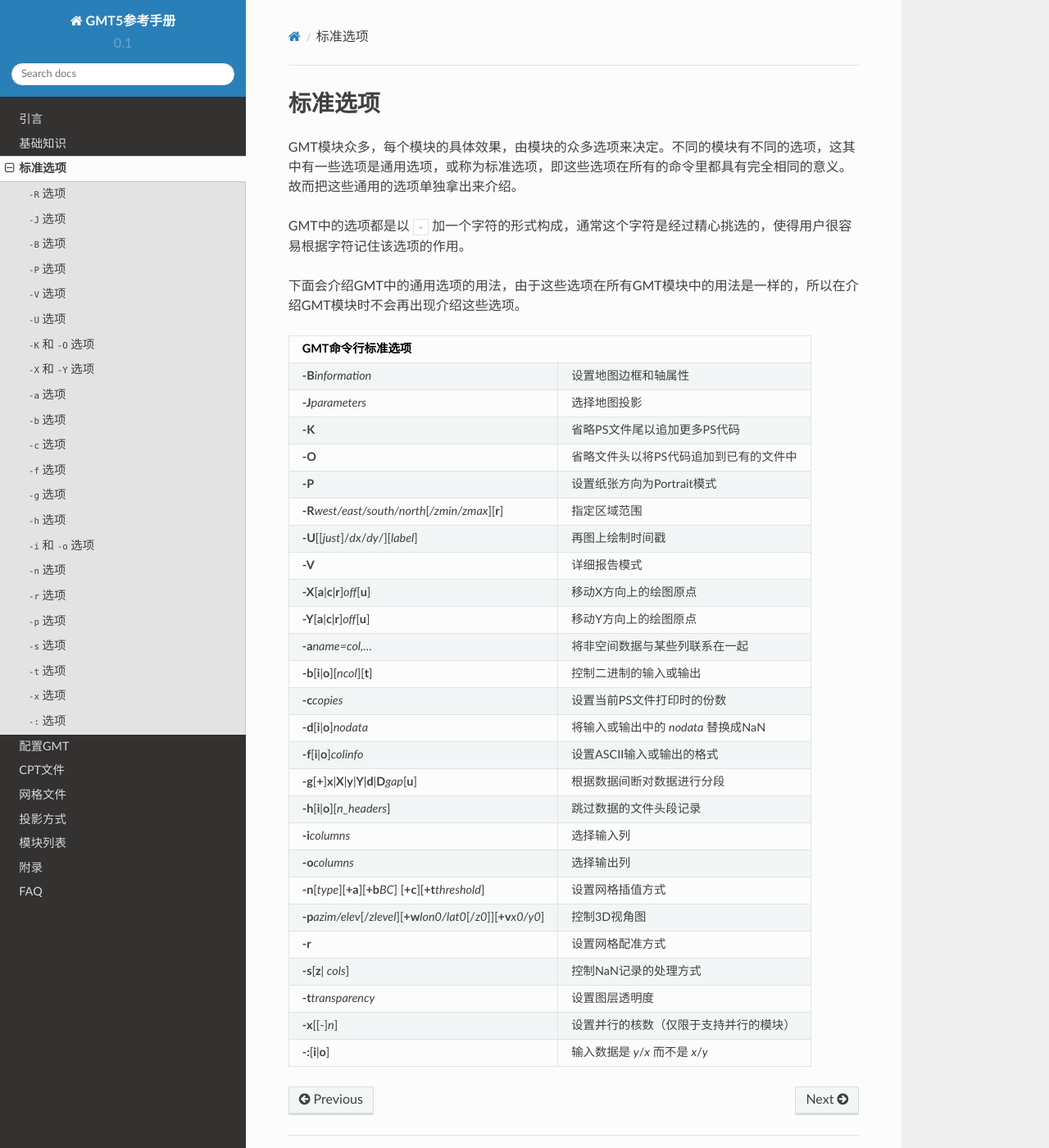
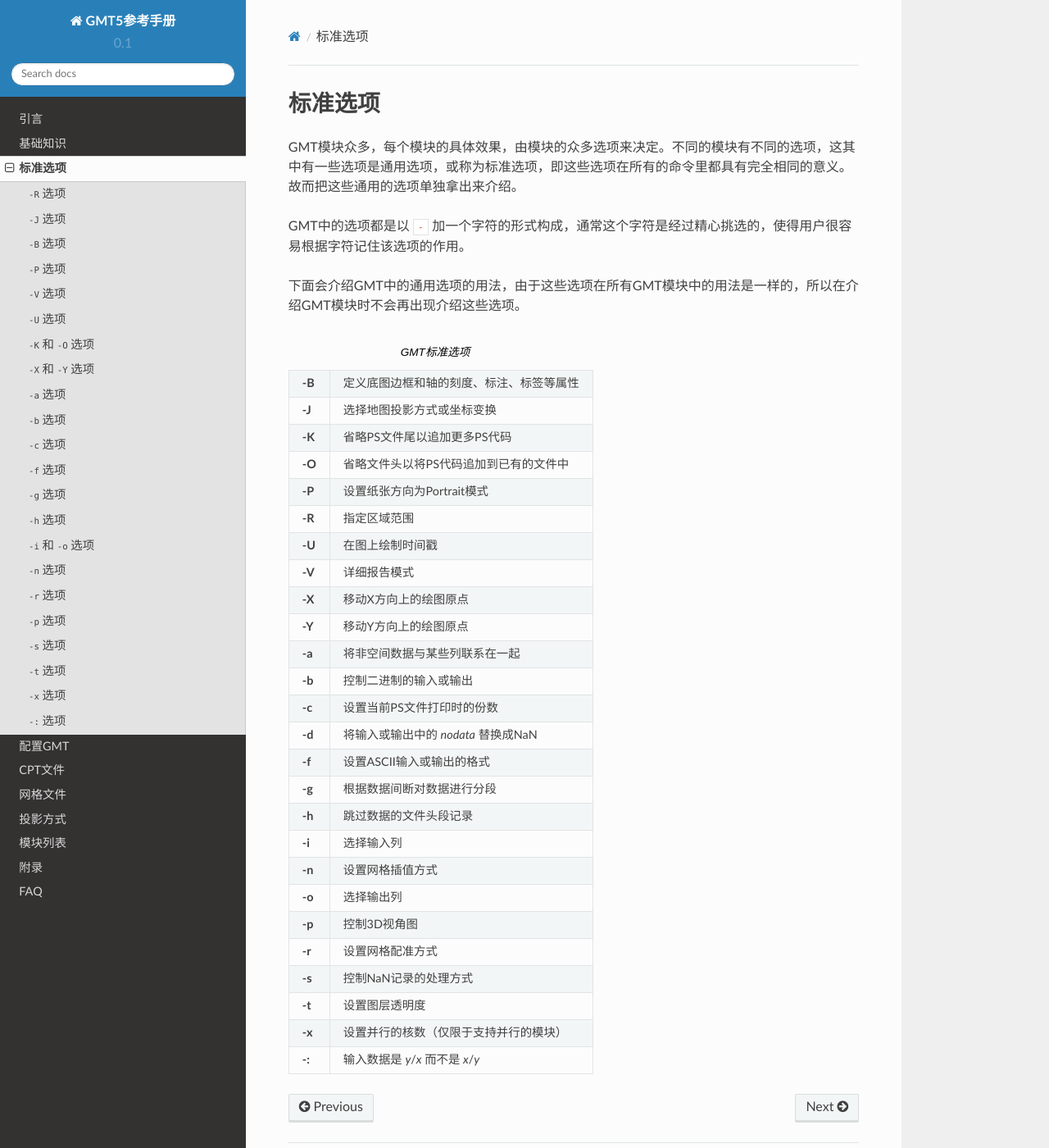
Before and after one commit to seisman/GMT5_Docs, a Sphinx documentation site: the page built from source/options.rst, in a window 1280 px wide and 1400 px high. Shown: the whole window at 82% size. Built offline with Sphinx 7.4.7 and the Read the Docs theme 2.0.0, drawn with Linux system fonts in a browser that asks for light colours; pages that are not in the unit, such as notebooks, are missing from menus.

Commit message:
更新标准选项

```diff
--- a/source/options.rst
+++ b/source/options.rst
@@ -7,65 +7,61 @@
 
 下面会介绍GMT中的通用选项的用法，由于这些选项在所有GMT模块中的用法是一样的，所以在介绍GMT模块时不会再出现介绍这些选项。
 
-+---------------------------------------------------------+-----------------------------------------------------+
-|         **GMT命令行标准选项**                                                                                 |
-+=========================================================+=====================================================+
-| **-B**\ *information*                                   | 设置地图边框和轴属性                                |
-+---------------------------------------------------------+-----------------------------------------------------+
-| **-J**\ *parameters*                                    | 选择地图投影                                        |
-+---------------------------------------------------------+-----------------------------------------------------+
-| **-K**                                                  | 省略PS文件尾以追加更多PS代码                        |
-+---------------------------------------------------------+-----------------------------------------------------+
-| **-O**                                                  | 省略文件头以将PS代码追加到已有的文件中              |
-+---------------------------------------------------------+-----------------------------------------------------+
-| **-P**                                                  | 设置纸张方向为Portrait模式                          |
-+---------------------------------------------------------+-----------------------------------------------------+
-| **-R**\ *west/east/south/north*\ [*/zmin/zmax*][**r**]  | 指定区域范围                                        |
-+---------------------------------------------------------+-----------------------------------------------------+
-| **-U**\ [[*just*]/\ *dx*/*dy*/][*label*]                | 再图上绘制时间戳                                    |
-+---------------------------------------------------------+-----------------------------------------------------+
-| **-V**                                                  | 详细报告模式                                        |
-+---------------------------------------------------------+-----------------------------------------------------+
-| **-X**\ [**a**\ \|\ **c**\ \|\ **r**]\ *off*\ [**u**]   | 移动X方向上的绘图原点                               |
-+---------------------------------------------------------+-----------------------------------------------------+
-| **-Y**\ [**a**\ \|\ **c**\ \|\ **r**]\ *off*\ [**u**]   | 移动Y方向上的绘图原点                               |
-+---------------------------------------------------------+-----------------------------------------------------+
-| **-a**\ *name=col,...*                                  | 将非空间数据与某些列联系在一起                      |
-+---------------------------------------------------------+-----------------------------------------------------+
-| **-b**\ [**i**\ \|\ **o**][*ncol*][**t**]               | 控制二进制的输入或输出                              |
-+---------------------------------------------------------+-----------------------------------------------------+
-| **-c**\ *copies*                                        | 设置当前PS文件打印时的份数                          |
-+---------------------------------------------------------+-----------------------------------------------------+
-| **-d**\ [**i**\ \|\ **o**]\ *nodata*                    | 将输入或输出中的 *nodata* 替换成NaN                 |
-+---------------------------------------------------------+-----------------------------------------------------+
-| **-f**\ [**i**\ \|\ **o**]\ *colinfo*                   | 设置ASCII输入或输出的格式                           |
-+---------------------------------------------------------+-----------------------------------------------------+
-| **-g**\ [**+**]\ **x**\ \|\ **X**\ \|\ **y**\ \|\       |                                                     |
-| **Y**\ \|\ **d**\ \|\ **D**\ *gap*\ [**u**]             | 根据数据间断对数据进行分段                          |
-+---------------------------------------------------------+-----------------------------------------------------+
-| **-h**\ [**i**\ \|\ **o**][*n\_headers*]                | 跳过数据的文件头段记录                              |
-+---------------------------------------------------------+-----------------------------------------------------+
-| **-i**\ *columns*                                       | 选择输入列                                          |
-+---------------------------------------------------------+-----------------------------------------------------+
-| **-o**\ *columns*                                       | 选择输出列                                          |
-+---------------------------------------------------------+-----------------------------------------------------+
-| **-n**\ [*type*][**+a**][\ **+b**\ *BC*]                |                                                     |
-| [\ **+c**\ ][\ **+t**\ *threshold*]                     | 设置网格插值方式                                    |
-+---------------------------------------------------------+-----------------------------------------------------+
-| **-p**\ *azim/elev*\ [/*zlevel*][\ **+w**\ *lon0/lat0*\ |                                                     |
-| [/*z0*]][\ **+v**\ *x0/y0*]                             | 控制3D视角图                                        |
-+---------------------------------------------------------+-----------------------------------------------------+
-| **-r**                                                  | 设置网格配准方式                                    |
-+---------------------------------------------------------+-----------------------------------------------------+
-| **-s**\ [**z**\ \| \ *cols*]                            | 控制NaN记录的处理方式                               |
-+---------------------------------------------------------+-----------------------------------------------------+
-| **-t**\ *transparency*                                  | 设置图层透明度                                      |
-+---------------------------------------------------------+-----------------------------------------------------+
-| **-x**\ [[-]\ *n*]                                      | 设置并行的核数（仅限于支持并行的模块）              |
-+---------------------------------------------------------+-----------------------------------------------------+
-| **-:**\ [**i**\ \|\ **o**]                              | 输入数据是 *y*/*x* 而不是 *x*/*y*                   |
-+---------------------------------------------------------+-----------------------------------------------------+
+.. table:: GMT标准选项
 
+   +-------------------------------+------------------------------------------+
+   | **-B**                        | 定义底图边框和轴的刻度、标注、标签等属性 |
+   +-------------------------------+------------------------------------------+
+   | **-J**                        | 选择地图投影方式或坐标变换               |
+   +-------------------------------+------------------------------------------+
+   | **-K**                        | 省略PS文件尾以追加更多PS代码             |
+   +-------------------------------+------------------------------------------+
+   | **-O**                        | 省略文件头以将PS代码追加到已有的文件中   |
+   +-------------------------------+------------------------------------------+
+   | **-P**                        | 设置纸张方向为Portrait模式               |
+   +-------------------------------+------------------------------------------+
+   | **-R**                        | 指定区域范围                             |
+   +-------------------------------+------------------------------------------+
+   | **-U**                        | 在图上绘制时间戳                         |
+   +-------------------------------+------------------------------------------+
+   | **-V**                        | 详细报告模式                             |
+   +-------------------------------+------------------------------------------+
+   | **-X**                        | 移动X方向上的绘图原点                    |
+   +-------------------------------+------------------------------------------+
+   | **-Y**                        | 移动Y方向上的绘图原点                    |
+   +-------------------------------+------------------------------------------+
+   | **-a**                        | 将非空间数据与某些列联系在一起           |
+   +-------------------------------+------------------------------------------+
+   | **-b**                        | 控制二进制的输入或输出                   |
+   +-------------------------------+------------------------------------------+
+   | **-c**                        | 设置当前PS文件打印时的份数               |
+   +-------------------------------+------------------------------------------+
+   | **-d**                        | 将输入或输出中的 *nodata* 替换成NaN      |
+   +-------------------------------+------------------------------------------+
+   | **-f**                        | 设置ASCII输入或输出的格式                |
+   +-------------------------------+------------------------------------------+
+   | **-g**                        | 根据数据间断对数据进行分段               |
+   +-------------------------------+------------------------------------------+
+   | **-h**                        | 跳过数据的文件头段记录                   |
+   +-------------------------------+------------------------------------------+
+   | **-i**                        | 选择输入列                               |
+   +-------------------------------+------------------------------------------+
+   | **-n**                        | 设置网格插值方式                         |
+   +-------------------------------+------------------------------------------+
+   | **-o**                        | 选择输出列                               |
+   +-------------------------------+------------------------------------------+
+   | **-p**                        | 控制3D视角图                             |
+   +-------------------------------+------------------------------------------+
+   | **-r**                        | 设置网格配准方式                         |
+   +-------------------------------+------------------------------------------+
+   | **-s**                        | 控制NaN记录的处理方式                    |
+   +-------------------------------+------------------------------------------+
+   | **-t**                        | 设置图层透明度                           |
+   +-------------------------------+------------------------------------------+
+   | **-x**                        | 设置并行的核数（仅限于支持并行的模块）   |
+   +-------------------------------+------------------------------------------+
+   | **-:**                        | 输入数据是 *y*/*x* 而不是 *x*/*y*        |
+   +-------------------------------+------------------------------------------+
 
 .. toctree::
    :maxdepth: 2
```
